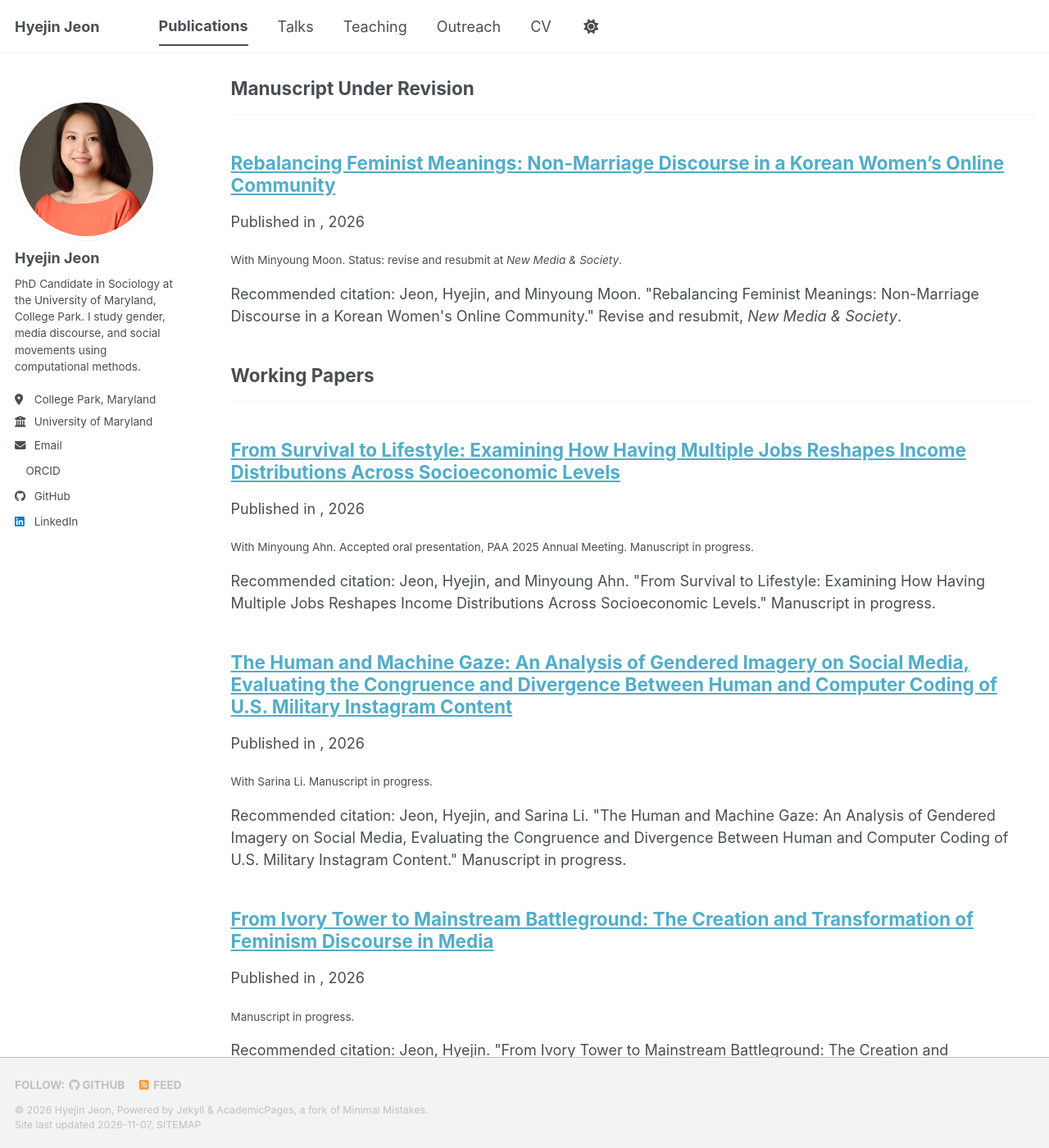
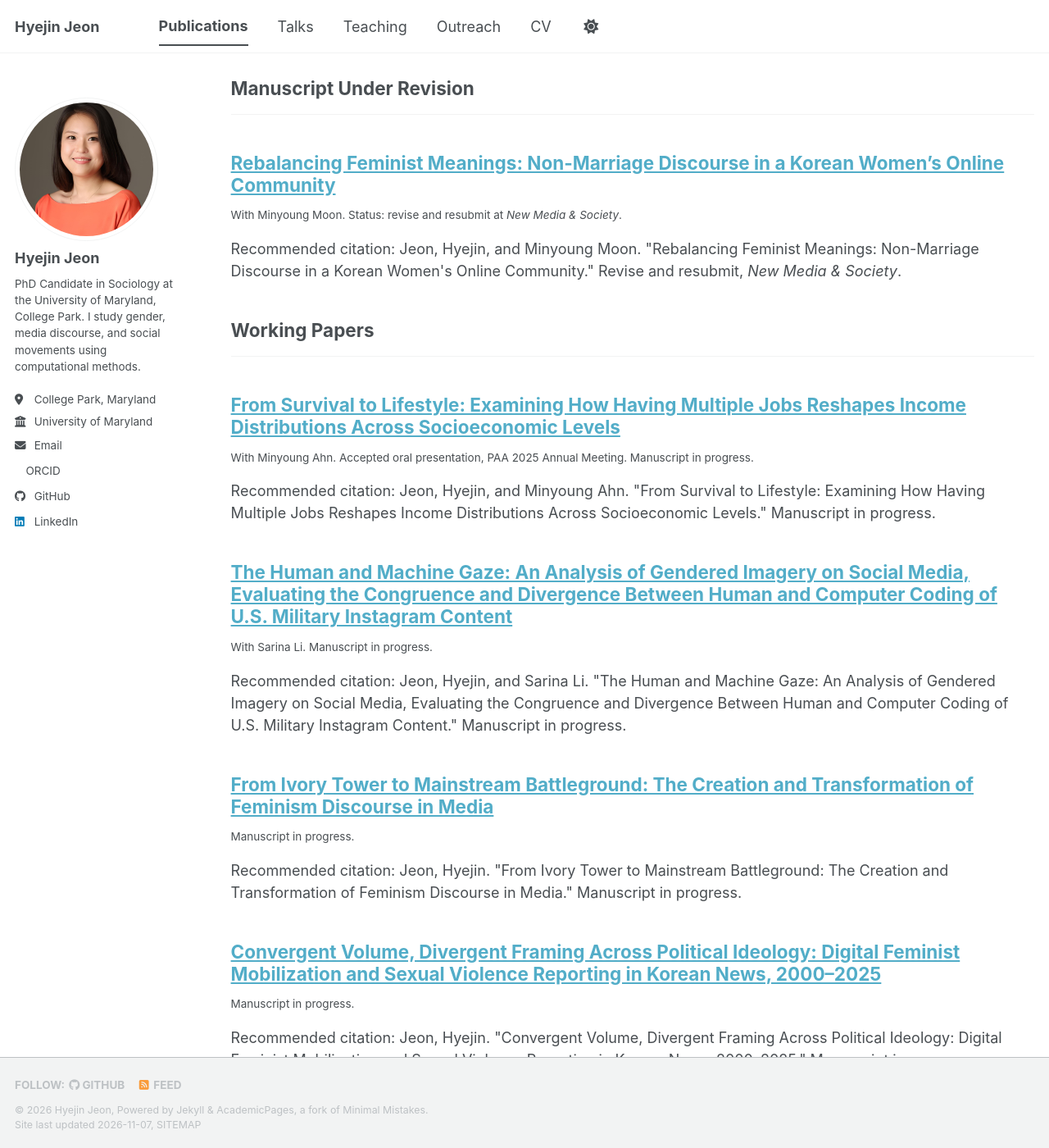
Before and after one commit to hyejin-jeon-soc/hyejin-jeon-soc.github.io, a Jekyll site: the page built from _pages/publications.html, in a window 1280 px wide and 1400 px high, scrolled down 1094 px. Shown: the whole window at 82% size. Built offline with Jekyll 4.4.1, drawn with Linux system fonts in a browser that asks for light colours; a script bundle is joined from its source files by our own code; a style sheet for code colours, icons or effects is not loaded; part of the change alters nothing that is shown.

Commit message:
Only show 'Published in' line when a publication has a venue

```diff
--- a/_includes/archive-single.html
+++ b/_includes/archive-single.html
@@ -41,7 +41,7 @@
         {% if post.collection == 'teaching' %}
           <p> {{ post.type }}, <i>{{ post.venue }}</i>, {{ post.date | default: "1900-01-01" | date: "%Y" }} </p>
         {% elsif post.collection == 'publications' %}
-          <p>Published in <i>{{ post.venue }}</i>, {{ post.date | default: "1900-01-01" | date: "%Y" }} </p>
+          {% if post.venue %}<p>Published in <i>{{ post.venue }}</i>, {{ post.date | default: "1900-01-01" | date: "%Y" }} </p>{% endif %}
         {% elsif post.date %}
          <p class="page__date"><strong><i class="fa fa-fw fa-calendar" aria-hidden="true"></i> {{ site.data.ui-text[site.locale].date_label | default: "Published:" }}</strong> <time datetime="{{ post.date | default: "1900-01-01" | date_to_xmlschema }}">{{ post.date | default: "1900-01-01" | date: "%B %d, %Y" }}</time></p>
         {% endif %}
```
